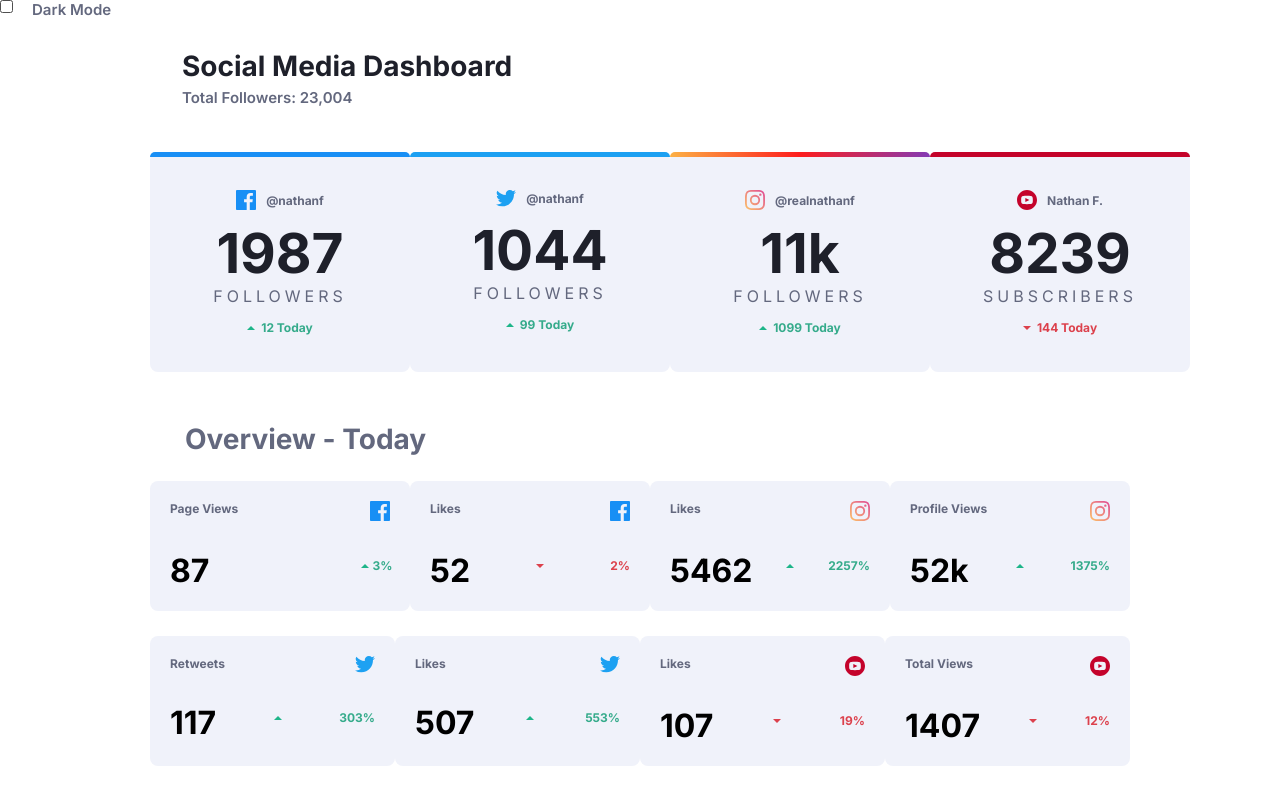
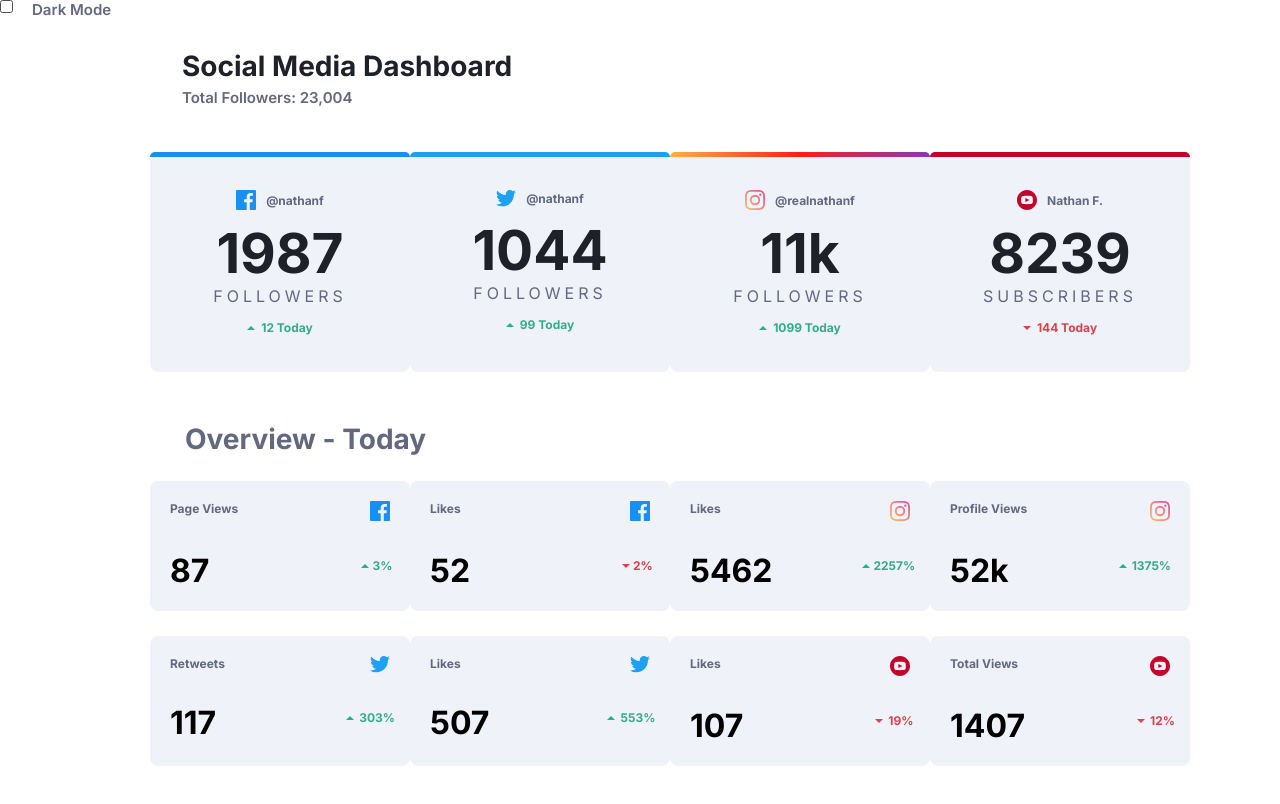
Before and after one commit to BrendaEmanueliWeber/20240807, a plain HTML site: page index.html in a window 1280 px wide. Drawn offline with Linux system fonts and the light colour scheme; a web font is replaced by a local one.

Commit message:
inicial commit

```diff
--- a/index.html
+++ b/index.html
@@ -90,7 +90,8 @@
                 </div>
                 <div id="facebook_pg_desc">
                     <h4>87</h4>
-                    <div id="icon-up-f"><img src="images/icon-up.svg" alt="">
+                    <div id="icon-up-f">
+                        <img src="images/icon-up.svg" alt="">
                         <p>3%</p>
                     </div>
                 </div>
@@ -102,8 +103,10 @@
                 </div>
                 <div id="facebook_lk_desc">
                     <h4>52</h4>
+                    <div id="icon-down-f">
                         <img src="images/icon-down.svg" alt="">
                         <p4>2%</p4>
+                    </div>
                 </div>
             </div>
 
@@ -114,8 +117,10 @@
                 </div>
                 <div id="insta_lk_desc">
                     <h4>5462</h4>
+                    <div id="icon-up-ilk">
                         <img src="images/icon-up.svg" alt="">
                         <p>2257%</p>
+                    </div>
                 </div>
             </div>
             <div id="insta_pw">
@@ -125,11 +130,14 @@
                 </div>
                 <div id="insta_pw_desc">
                     <h4>52k</h4>
+                    <div id="icon-up-ipw">
                         <img src="images/icon-up.svg" alt="">
                         <p>1375%</p>
                     </div>
                 </div>
             </div>
+        </div>
+
         <div id="Overview_divs2">
             <div id="twitter_rt">
                 <div id="twitter_rt_img">
@@ -138,8 +146,10 @@
                 </div>
                 <div id="twitter_rt_desc">
                     <h4>117</h4>
+                    <div id="icon-up-trt">
                         <img src="images/icon-up.svg" alt="">
                         <p>303%</p>
+                    </div>
                 </div>
             </div>
             <div id="twitter_lk">
@@ -149,8 +159,10 @@
                 </div>
                 <div id="twitter_lk_desc">
                     <h4>507</h4>
+                    <div id="icon-up-tlk">
                         <img src="images/icon-up.svg" alt="">
                         <p>553%</p>
+                    </div>
                 </div>
             </div>
 
@@ -161,8 +173,10 @@
                 </div>
                 <div id="yt_lk_desc">
                     <h4>107</h4>
+                    <div id="icon-down-ytlk">
                         <img src="images/icon-down.svg" alt="">
                         <p4>19%</p4>
+                    </div>
                 </div>
             </div>
             <div id="yt_vw">
@@ -172,8 +186,10 @@
                 </div>
                 <div id="yt_vw_desc">
                     <h4>1407</h4>
+                    <div id="icon-down-ytv">
                         <img src="images/icon-down.svg" alt="">
                         <p4>12%</p4>
+                    </div>
                 </div>
             </div>
         </div>
--- a/style.scss
+++ b/style.scss
@@ -373,11 +373,17 @@ $d-color-number: hsl(0, 0%, 100%);
     display: flex;
     flex-direction: row;
     padding-top: 0px;
-    justify-content: space-between;
     padding: 20px;
     align-items: center;
 }
 
+#icon-down-f {
+    display: flex;
+    flex-direction: row;
+    padding-left: 152px;
+    align-items: center;
+    gap: 3px;
+}
 
 #insta_lk {
     background-color: $l-color-fundo-div;
@@ -398,9 +404,16 @@ $d-color-number: hsl(0, 0%, 100%);
     display: flex;
     flex-direction: row;
     padding-top: 0px;
-    justify-content: space-between;
     padding: 20px;
     align-items: center;
+}
+
+#icon-up-ilk {
+    display: flex;
+    flex-direction: row;
+    padding-left: 90px;
+    align-items: center;
+    gap: 3px;
 }
 
 #insta_pw {
@@ -422,9 +435,16 @@ $d-color-number: hsl(0, 0%, 100%);
     display: flex;
     flex-direction: row;
     padding-top: 0px;
-    justify-content: space-between;
     padding: 20px;
     align-items: center;
+}
+
+#icon-up-ipw {
+    display: flex;
+    flex-direction: row;
+    padding-left: 110px;
+    align-items: center;
+    gap: 5px;
 }
 
 
@@ -447,9 +467,16 @@ $d-color-number: hsl(0, 0%, 100%);
     display: flex;
     flex-direction: row;
     padding-top: 0px;
-    justify-content: space-between;
     padding: 20px;
     align-items: center;
+}
+
+#icon-up-trt {
+    display: flex;
+    flex-direction: row;
+    padding-left: 130px;
+    align-items: center;
+    gap: 5px;
 }
 
 #twitter_lk {
@@ -471,9 +498,16 @@ $d-color-number: hsl(0, 0%, 100%);
     display: flex;
     flex-direction: row;
     padding-top: 0px;
-    justify-content: space-between;
     padding: 20px;
     align-items: center;
+}
+
+#icon-up-tlk {
+    display: flex;
+    flex-direction: row;
+    padding-left: 118px;
+    align-items: center;
+    gap: 5px;
 }
 
 #yt_lk {
@@ -495,9 +529,16 @@ $d-color-number: hsl(0, 0%, 100%);
     display: flex;
     flex-direction: row;
     padding-top: 0px;
-    justify-content: space-between;
     padding: 20px;
     align-items: center;
+}
+
+#icon-down-ytlk {
+    display: flex;
+    flex-direction: row;
+    padding-left: 132px;
+    align-items: center;
+    gap: 5px;
 }
 
 #yt_vw {
@@ -519,9 +560,16 @@ $d-color-number: hsl(0, 0%, 100%);
     display: flex;
     flex-direction: row;
     padding-top: 0px;
-    justify-content: space-between;
     padding: 20px;
     align-items: center;
+}
+
+#icon-down-ytv {
+    display: flex;
+    flex-direction: row;
+    padding-left: 112px;
+    align-items: center;
+    gap: 5px;
 }
 
 
```
Also changed, not shown: style.css, 1 other file. Lines whose indentation alone changed are shown as unchanged.
